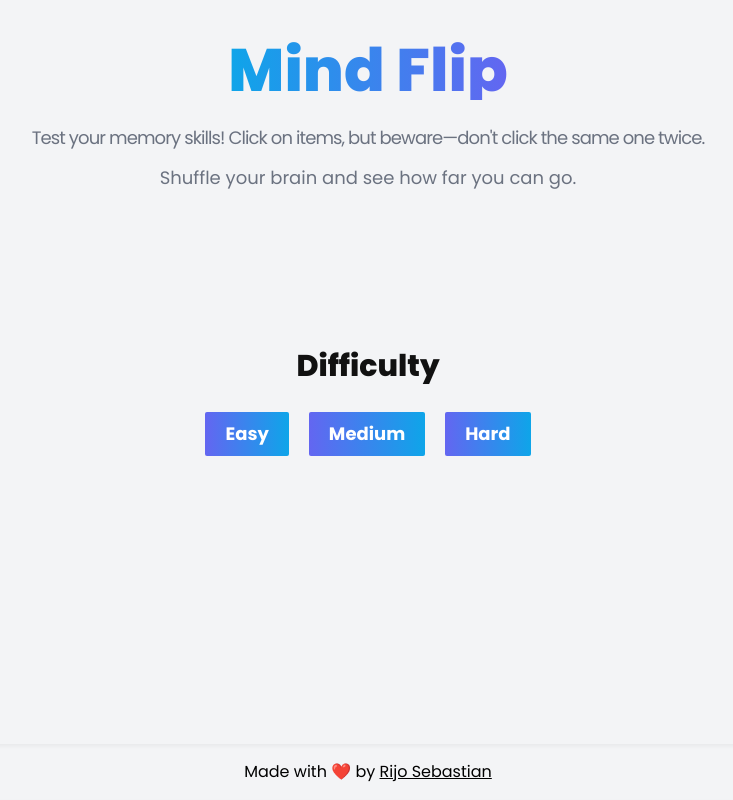
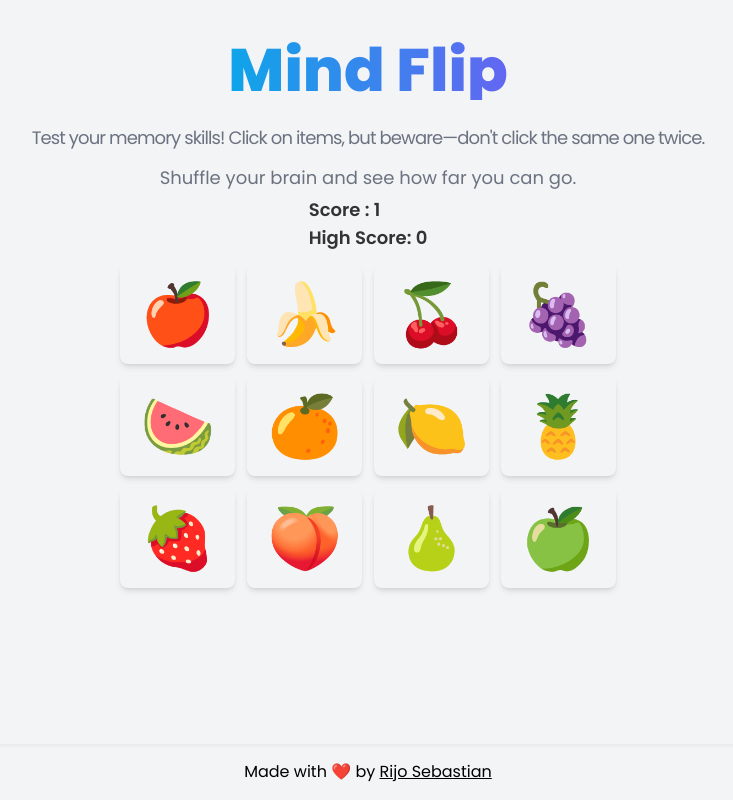
Before and after one commit to RijoKsd/Memory-Game, a React (Vite) app: page / in a window 1280 px wide. Shown: the whole page, without its empty margins (272-1005 px from the left). Built offline with nearby package versions, Linux system fonts and the light colour scheme; no server answers; what @midudev/tailwind-animations would draw is missing.

Commit message:
feat: :sparkles: Add score and card.jsx component

```diff
--- /dev/null
+++ b/src/components/Card.jsx
@@ -0,0 +1,28 @@
+const Card = () => {
+  const emojis = [
+    "🍎",
+    "🍌",
+    "🍒",
+    "🍇",
+    "🍉",
+    "🍊",
+    "🍋",
+    "🍍",
+    "🍓",
+    "🍑",
+    "🍐",
+    "🍏",
+  ];
+  return (
+    <div className= "">
+      <div className="grid grid-cols-4 place-items-center gap-3 mt-3">
+        {emojis.map((emoji, index) => (
+          <div key={index} className="shadow-md text-6xl p-5 rounded-lg text-center cursor-pointer"
+          >{emoji}</div>
+        ))}
+      </div>
+    </div>
+  );
+};
+
+export default Card;
--- /dev/null
+++ b/src/components/Scores.jsx
@@ -0,0 +1,12 @@
+
+
+const Scores = () => {
+  return (
+    <div className="  mt-1  ">
+      <p className="text-lg font-semibold">Score : <span>1</span></p>
+      <p className="text-lg font-semibold">High Score: <span>0</span></p>
+    </div>
+  );
+}
+
+export default Scores
--- a/src/pages/Game.jsx
+++ b/src/pages/Game.jsx
@@ -2,15 +2,63 @@ import Button from "../components/Button";
 import GameLogic from "./GameLogic";
 import { EmojiContext } from "../context/EmojiContext";
 import { useContext } from "react";
+import Scores from "../components/Scores";
+import Card from "../components/Card";
 
 const Game = () => {
-  const { emojiData} = useContext(EmojiContext);
-
-
+  const { emojiData } = useContext(EmojiContext);
+  const { currentGameStatus, handleChangeDifficulty } = GameLogic();
 
   return (
-    <>
-      <div className="flex flex-col items-center justify-center h-[400px] gap-2 animate-fade-in-up">
+    // flex flex-col items-center justify-center h-[400px] gap-2
+    <div className="  animate-fade-in-up  container">
+      {currentGameStatus === "start" && (
+        <div className="flex flex-col items-center justify-center h-[400px] gap-2">
+          <h1 className="font-extrabold text-3xl text-[#111111] my-5">
+            Difficulty
+          </h1>
+
+          <div className="flex gap-5">
+            <Button text="Easy" onClick={handleChangeDifficulty("easy")} />
+            <Button text="Medium" onClick={handleChangeDifficulty("medium")} />
+            <Button text="Hard" onClick={handleChangeDifficulty("hard")} />
+          </div>
+        </div>
+      )}
+      {currentGameStatus === "playing" && (
+        // <div>
+        //   <h1 className="font-extrabold text-3xl text-[#111111] my-5">
+        //     {/* Score: {score} */}
+        //   </h1>
+        // </div>
+        <div className="grid place-items-center">
+          <Scores />
+          <div>
+            <Card />
+          </div>
+        </div>
+      )}
+      {currentGameStatus === "playing" && (
+        <div>
+          <h1 className="font-extrabold text-3xl text-[#111111] my-5">
+            {/* High Score: {highScore} */}
+          </h1>
+        </div>
+      )}
+      {currentGameStatus === "game-over" && (
+        <div>
+          <h1 className="font-extrabold text-3xl text-[#111111] my-5">
+            Game Over
+          </h1>
+        </div>
+      )}
+    </div>
+  );
+};
+
+export default Game;
+
+/* <div className="flex flex-col items-center justify-center h-[400px] gap-2 animate-fade-in-up">
         <div>
           <h1 className="font-extrabold text-3xl text-[#111111] my-5">
             Difficulty
@@ -22,11 +70,4 @@ const Game = () => {
           <Button text="Hard" />
           <GameLogic />
         </div>
-      </div>
-
-      {/* {renderGameContent()} */}
-    </>
-  );
-};
-
-export default Game;
+      </div> */
--- a/src/pages/GameLogic.jsx
+++ b/src/pages/GameLogic.jsx
@@ -4,7 +4,6 @@ import { useContext, useState } from "react";
 import DifficultyLevel from "../utils/difficultyLevel";
 
 const GameLogic = () => {
-  console.log(DifficultyLevel, "DifficultyLevel from GameLogic.jsx");
   const { emojiData } = useContext(EmojiContext);
 
   const [score, setScore] = useState(0);
@@ -17,9 +16,20 @@ const GameLogic = () => {
   const [difficultyLength, setDifficultyLength] = useState(
     DifficultyLevel[difficulty]
   ); // the DifficultyLevel object is imported from utils/difficultyLevel.js
-  const [currentGameStatus, setCurrentGameStatus] = useState("start"); // start, playing, gameover
+  const [currentGameStatus, setCurrentGameStatus] = useState("playing"); // start, playing, gameover
 
-  return null;
+  const handleChangeDifficulty = (level) => () => {
+    // setDifficulty(level);
+    // setDifficultyLength(DifficultyLevel[level]);
+    // setCurrentGameStatus("playing");
+    console.log(level, "level");
+  };
+
+  return {
+    currentGameStatus,
+
+    handleChangeDifficulty,
+  };
 };
 
 export default GameLogic;
```
Also changed, not shown: .eslintrc.cjs.
